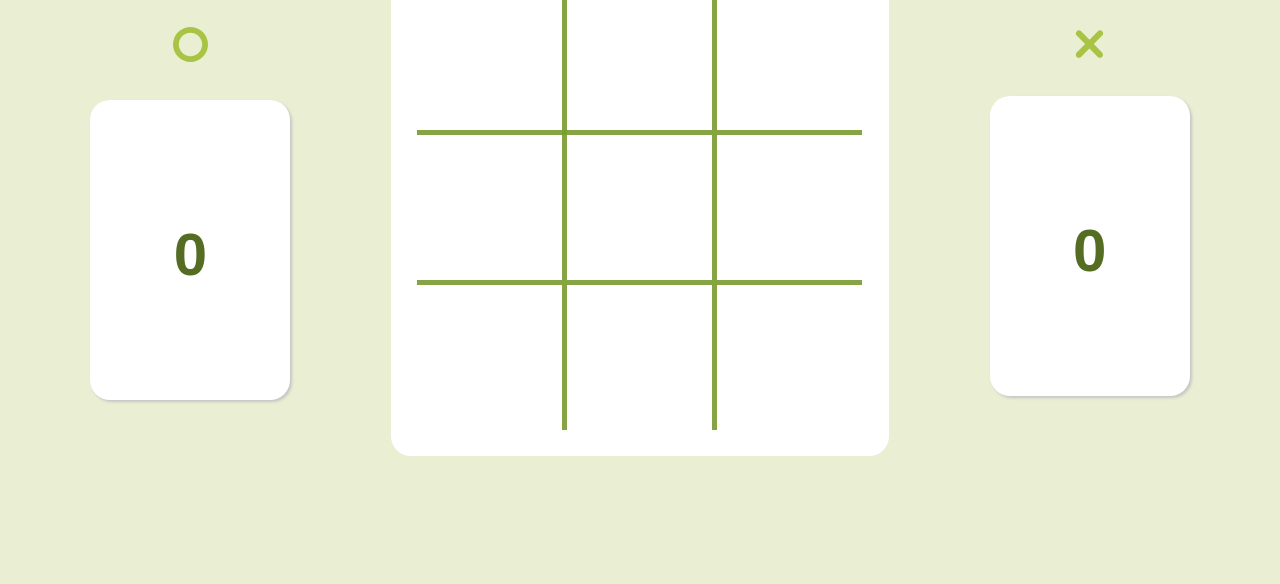
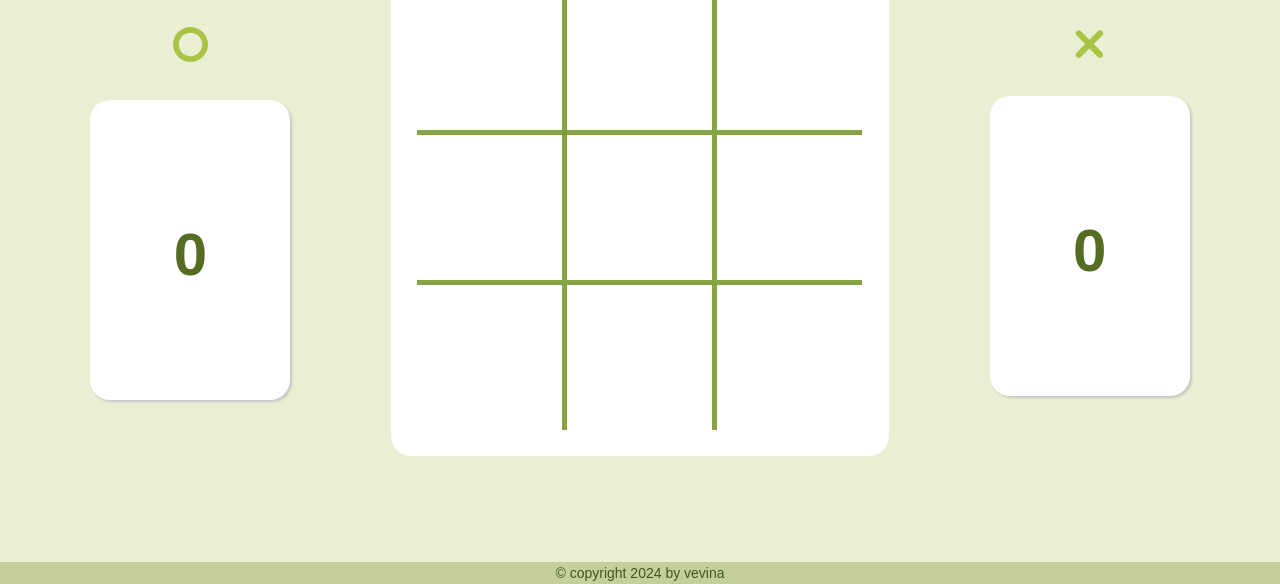
Before and after one commit to grtj1417/TicTacToe, a plain HTML site: page index.html in a window 1280 px wide. Shown: the part 216-800 px from the top of the page. Drawn offline with Linux system fonts and the light colour scheme; a web font is replaced by a local one.

Commit message:
[Fix] footer fixed

```diff
--- a/css/style.css
+++ b/css/style.css
@@ -173,8 +173,12 @@ dialog::backdrop {
 }
 
 .footer {
-    font-size: 18px;
+    font-size: 14px;
     text-align: center;
     padding: 3px 0;
     background-color: #c5cf9b;
+    position: fixed;
+    left: 0;
+    bottom: 0;
+    width: 100%;
 }
```
